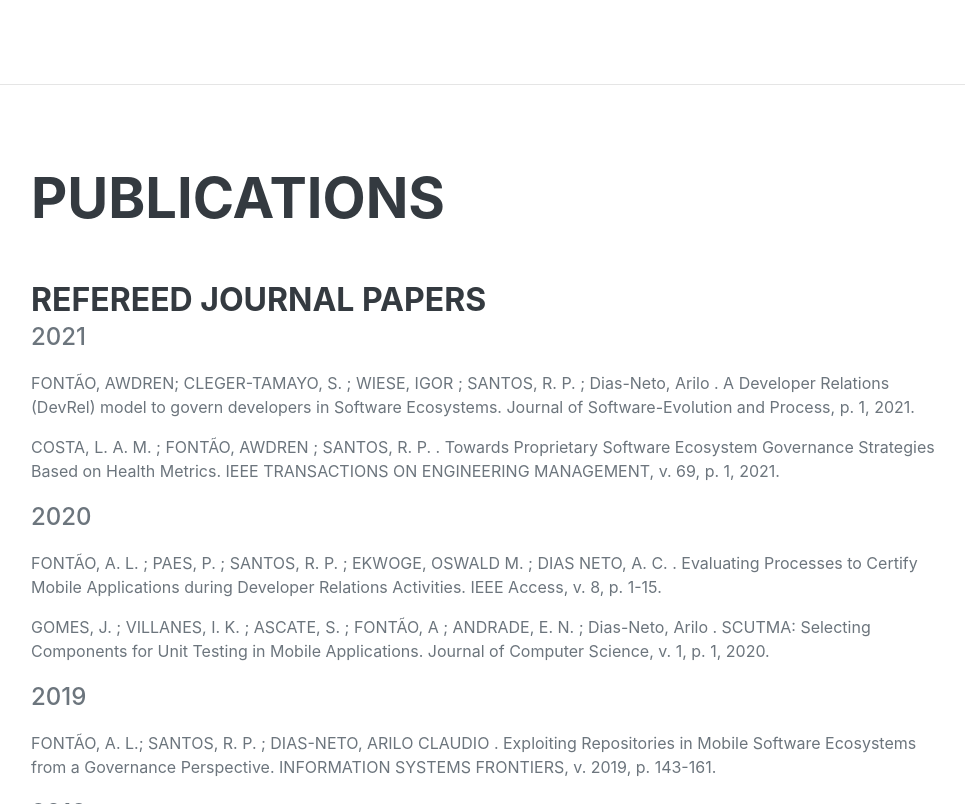
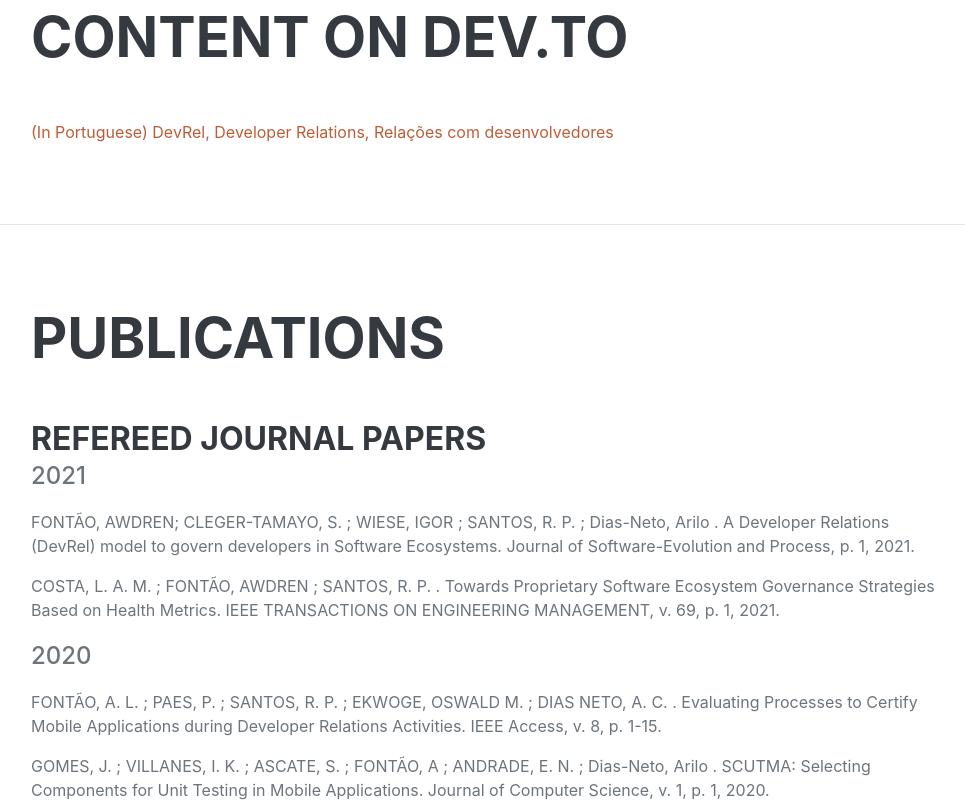
Before and after one commit to Awdren/awdren.github.io, a plain HTML site: page index.html in a window 1280 px wide. Shown: the part 2825-3629 px from the top of the page, without its empty margins (289-1254 px from the left). Drawn offline with nearby package versions, Linux system fonts and the light colour scheme; a web font is replaced by a local one.

Commit message:
Update index.html
Adding a new section containing Dev.To content.

```diff
--- a/index.html
+++ b/index.html
@@ -69,6 +69,9 @@
                     <h2 class="mb-5">Interviews on Podcasts</h2>
                     <iframe style="border-radius:12px" src="https://open.spotify.com/embed/episode/19yhjri7rtmkaWqczZyyZK?utm_source=generator" width="100%" height="232" frameBorder="0" allowfullscreen="" allow="autoplay; clipboard-write; encrypted-media; fullscreen; picture-in-picture"></iframe>
                     <iframe style="border-radius:12px" src="https://open.spotify.com/embed/episode/0n27rjX05lASplDVYZxgb8?utm_source=generator" width="100%" height="232" frameBorder="0" allowfullscreen="" allow="autoplay; clipboard-write; encrypted-media; fullscreen; picture-in-picture"></iframe>
+                    <h2 class="mb-5">Content on Dev.To</h2>
+                    <a href="https://dev.to/awdren/devrel-developer-relations-relacoes-com-desenvolvedores-ei2"> (In Portuguese) DevRel, Developer Relations, Relações com desenvolvedores </a>
+                </div>
                 </div>
             </section>
             <hr class="m-0" />
```
